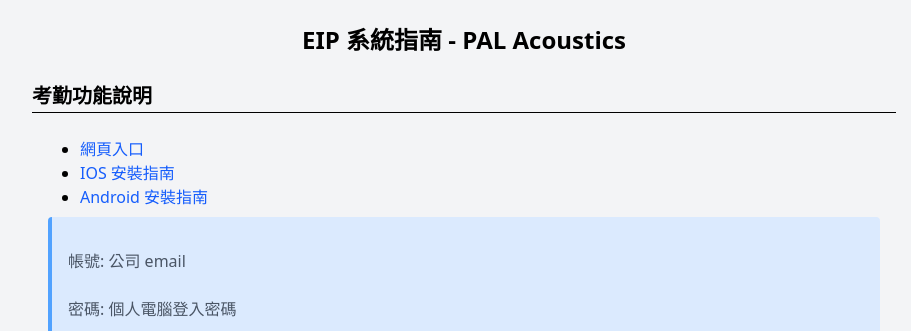
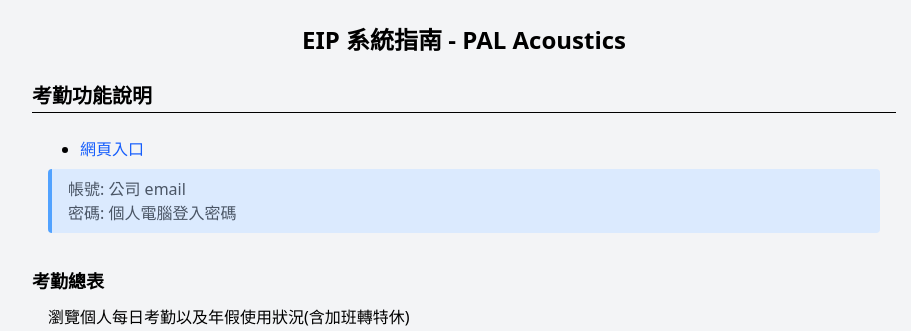
Before and after one commit to PAL-Labs/eip-guide, a plain HTML site: page src/giude.html in a window 1280 px wide. Shown: the top 331 px of the page, without its empty margins (176-1087 px from the left). Drawn offline with nearby package versions, Linux system fonts and the light colour scheme; files that its build step writes are made by us from their sources.

Commit message:
feat: hidden install link on desktop #254

```diff
--- a/src/giude.html
+++ b/src/giude.html
@@ -16,8 +16,8 @@
       <section>
         <ul>
           <li><a href="https://portal.pal-acoustics.com.tw/">網頁入口</a></li>
-          <li><a href="https://pal-labs.github.io/eip-guide/ios-install">IOS 安裝指南</a></li>
-          <li><a href="https://pal-labs.github.io/eip-guide/android-install">Android 安裝指南</a></li>
+          <li class="list-item md:hidden"><a href="https://pal-labs.github.io/eip-guide/ios-install">IOS 安裝指南</a></li>
+          <li class="list-item md:hidden"><a href="https://pal-labs.github.io/eip-guide/android-install">Android 安裝指南</a></li>
         </ul>
         <div class="callout">
           <p>帳號: 公司 email</p>
```
Also changed, not shown: index.html (+1 -1 lines), assets/style.css.
